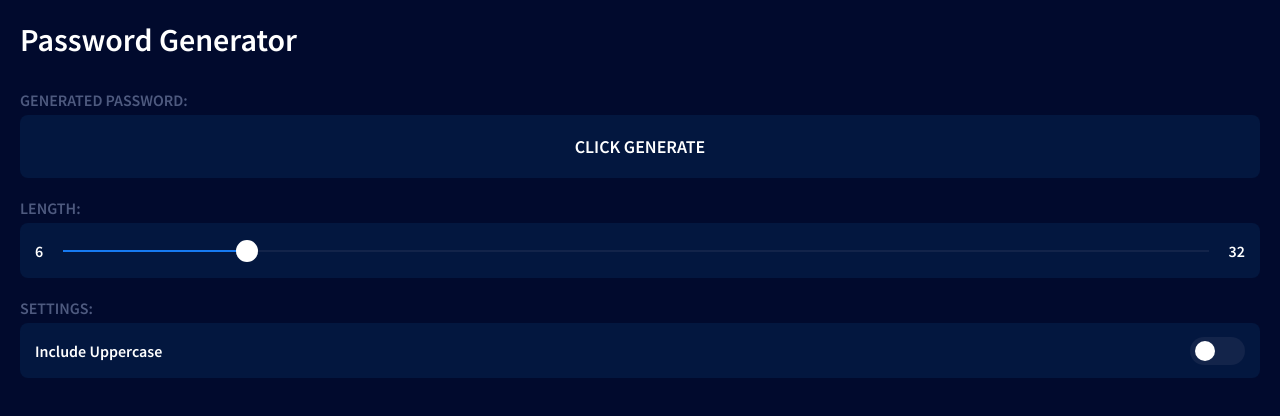
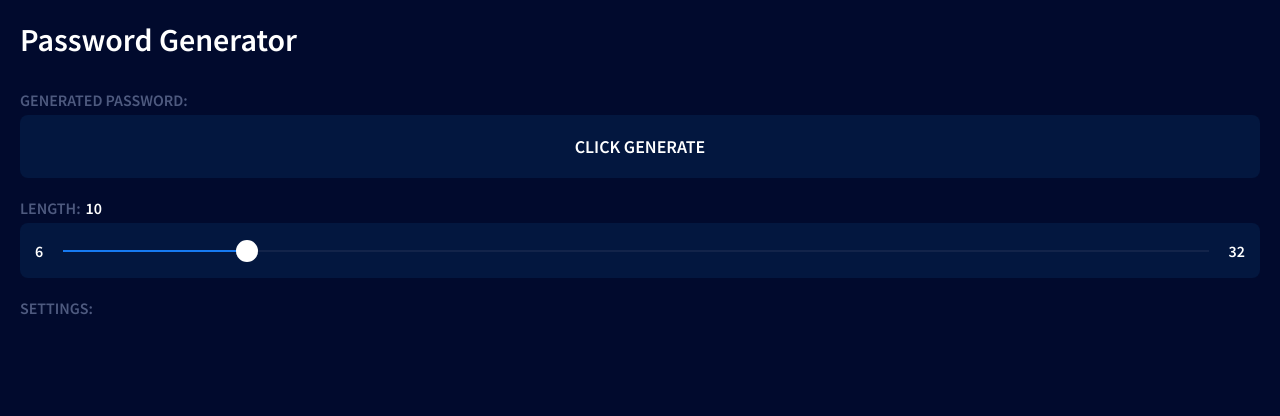
Before and after one commit to rolwane/password-generator, a React (Create React App) app: page / in a window 1280 px wide. Shown: the top 416 px of the page. Built offline with nearby package versions, Linux system fonts and the light colour scheme.

Commit message:
chore(length legend) show the selected length

```diff
--- a/src/components/App/App.jsx
+++ b/src/components/App/App.jsx
@@ -1,28 +1,34 @@
-import React from 'react';
+/* eslint-disable react/jsx-no-constructed-context-values */
+import React, { useState } from 'react';
+import MainContext from '../../context';
 import './App.css';
 
 // imported components
 import Display from '../Display/Display';
 import Legend from '../Legend/Legend';
 import RangeInput from '../RangeInput/RangeInput';
-import Setting from '../Setting/Setting';
 
 function App() {
+  const [length, setLength] = useState(10);
+
   return (
-
+    <MainContext.Provider value={{ length, setLength }}>
       <section className="box">
         <h1 className="box__title">Password Generator</h1>
 
         <Legend>GENERATED PASSWORD:</Legend>
         <Display />
 
-      <Legend>LENGTH:</Legend>
+        <Legend>
+          LENGTH:
+          <span>{length}</span>
+        </Legend>
         <RangeInput />
 
         <Legend>SETTINGS:</Legend>
-      <Setting title="Include Uppercase" />
+
       </section>
-
+    </MainContext.Provider>
   );
 }
 
--- a/src/components/Legend/Legend.css
+++ b/src/components/Legend/Legend.css
@@ -3,3 +3,8 @@
   font-size: 16px;
   font-weight: 600;
 }
+
+.legend span {
+  color: white;
+  margin-left: 5px;
+}
--- a/src/components/RangeInput/RangeInput.jsx
+++ b/src/components/RangeInput/RangeInput.jsx
@@ -1,13 +1,14 @@
-import React, { useState } from 'react';
+/* eslint-disable react/jsx-no-constructed-context-values */
+
+import React, { useContext } from 'react';
+import MainContext from '../../context';
+
 import './RangeInput.css';
 
 function RangeInput() {
-  const [value, setValue] = useState(10);
-
-  const handleChange = ({ target }) => setValue(target.value);
+  const { length, setLength } = useContext(MainContext);
 
   return (
-
     <div className="range-container">
       <span>6</span>
 
@@ -17,11 +18,11 @@ function RangeInput() {
           min="6"
           max="32"
           className="slider"
-          value={value}
-          onChange={handleChange}
+          value={length}
+          onChange={({ target }) => setLength(target.value)}
         />
 
-        <span className="progress" style={{ width: `${((value - 6) * 100) / 26}%` }} />
+        <span className="progress" style={{ width: `${((length - 6) * 100) / 26}%` }} />
         <span className="progress-bg" />
       </div>
 
--- a/src/components/Setting/Setting.css
+++ /dev/null
@@ -1,14 +0,0 @@
-.setting {
-  align-items: center;
-  background-color: var(--deep-blue);
-  border-radius: 8px;
-  color: white;
-  display: flex;
-  font-size: 16px;
-  font-weight: 600;
-  height: 55px;
-  justify-content: space-between;
-  margin: 5px 0 10px;
-  padding: 0 15px;
-  width: 100%;
-}
--- a/src/components/Setting/Setting.jsx
+++ /dev/null
@@ -1,22 +0,0 @@
-import React from 'react';
-import propTypes from 'prop-types';
-
-import './Setting.css';
-
-// imported components
-import Toggle from '../Toggle/Toggle';
-
-function Setting({ title }) {
-  return (
-    <div className="setting">
-      {title}
-      <Toggle />
-    </div>
-  );
-}
-
-export default Setting;
-
-Setting.propTypes = {
-  title: propTypes.string,
-}.isRequired;
--- a/src/components/Toggle/Toggle.css
+++ /dev/null
@@ -1,34 +0,0 @@
-.toggle-button {
-  align-items: center;
-  background-color: #13244A;
-  border-radius: 50px;
-  cursor: pointer;
-  display: flex;
-  height: 28px;
-  justify-content: center;
-  padding: 5px;
-  transition: background-color 200ms ease;
-  width: 55px;
-}
-
-.toggle__bullet {
-  background-color: white;
-  border-radius: 50px;
-  display: block;
-  height: 20px;
-  transition: transform 300ms ease;
-  transform: translate(calc(-100% + 7px), 0);
-  width: 20px;
-}
-
-#checkbox {
-  display: none;
-}
-
-[data-active="true"] {
-  background-color: var(--blue);
-}
-
-[data-active="true"] .toggle__bullet {
-  transform: translate(calc(100% - 7px), 0);
-}
--- a/src/components/Toggle/Toggle.jsx
+++ /dev/null
@@ -1,20 +0,0 @@
-import React, { useState } from 'react';
-
-import './Toggle.css';
-
-function Toggle() {
-  const [checked, setChecked] = useState(false);
-
-  const handleChange = ({ target }) => {
-    setChecked(target.checked);
-  };
-
-  return (
-    <label className="toggle-button" htmlFor="checkbox" data-active={checked}>
-      <input type="checkbox" id="checkbox" onChange={handleChange} value={checked} />
-      <span className="toggle__bullet" />
-    </label>
-  );
-}
-
-export default Toggle;
--- /dev/null
+++ b/src/context/index.js
@@ -0,0 +1,5 @@
+import { createContext } from 'react';
+
+const MainContext = createContext();
+
+export default MainContext;
```
Lines whose indentation alone changed are shown as unchanged.
